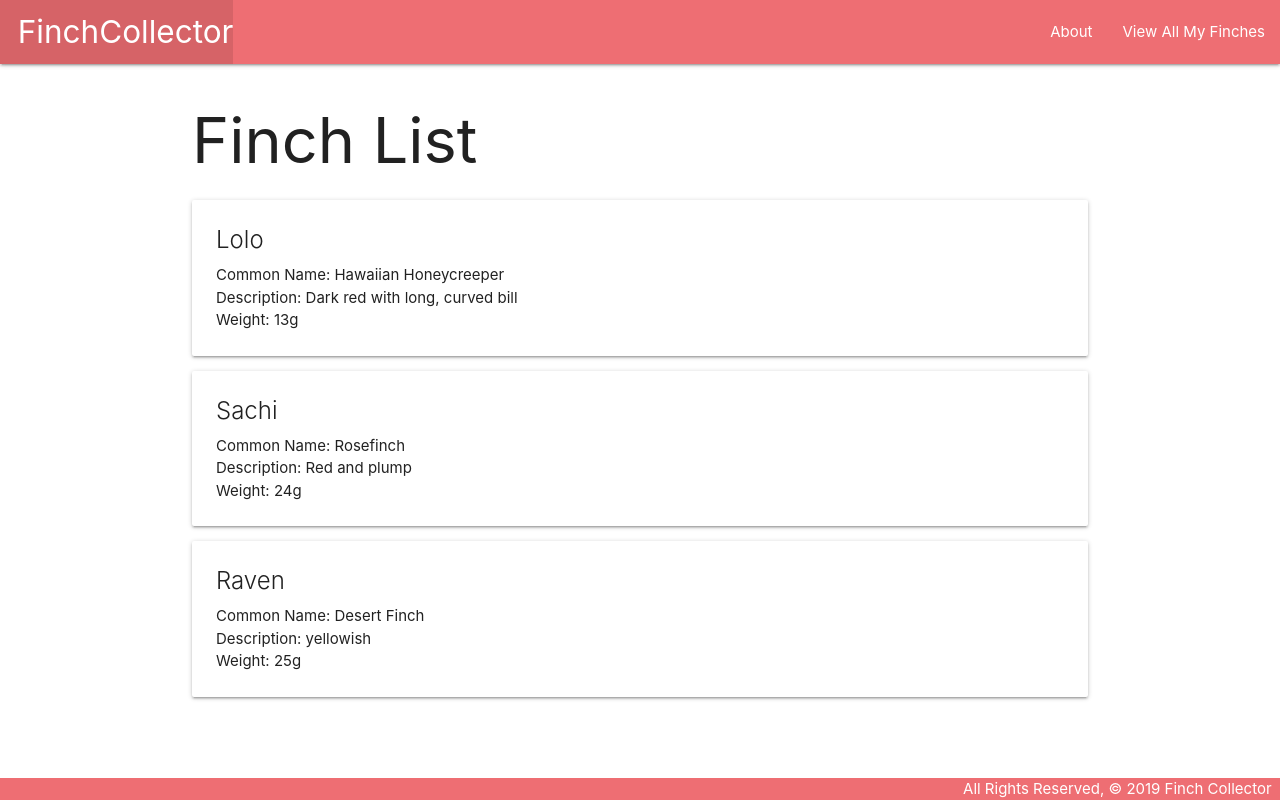
After one commit to TheTeck/Finch-Collector, a Django app: page /finches/ in a window 1280 px wide. The commit adds this page. Run offline with Django 3.2, Linux system fonts and the light colour scheme.

Commit message:
Setup index page for all the finches in collection

```diff
--- a/main_app/templates/base.html
+++ b/main_app/templates/base.html
@@ -19,6 +19,7 @@
         </ul>
         <ul class="right">
           <li><a href="/about">About</a></li>
+          <li><a href="/finches">View All My Finches</a></li>
         </ul>
       </div>
     </nav>
--- /dev/null
+++ b/main_app/templates/finches/index.html
@@ -0,0 +1,17 @@
+{% extends 'base.html' %}
+{% block content %}
+
+<h1>Finch List</h1>
+
+{% for finch in finches %}
+  <div class="card">
+    <div class="card-content">
+      <span class="card-title">{{ finch.name }}</span>
+      <p>Common Name: {{ finch.common_name }}</p>
+      <p>Description: {{ finch.description }}</p>
+      <p>Weight: {{ finch.weight }}g</p>
+    </div>
+  </div>
+{% endfor %}
+
+{% endblock %}
--- a/main_app/urls.py
+++ b/main_app/urls.py
@@ -2,5 +2,6 @@ from django.urls import path
 from . import views
 urlpatterns = [
     path('', views.home, name='home'),
-    path('about/', views.about, name='about')
+    path('about/', views.about, name='about'),
+    path('finches/', views.finches_index, name='index'),
 ]
--- a/main_app/views.py
+++ b/main_app/views.py
@@ -2,9 +2,25 @@ from django.shortcuts import render
 
 # Create your views here.
 from django.http import HttpResponse
+
+class Finch:  # Note that parens are optional if not inheriting from another class
+  def __init__(self, name, common_name, description, weight):
+    self.name = name
+    self.common_name = common_name
+    self.description = description
+    self.weight = weight
+
+finches = [
+  Finch('Lolo', 'Hawaiian Honeycreeper', 'Dark red with long, curved bill', 13),
+  Finch('Sachi', 'Rosefinch', 'Red and plump', 24),
+  Finch('Raven', 'Desert Finch', 'yellowish', 25)
+]
 
 def home(request):
     return HttpResponse('<h1>Hello Finches</h1>')
 
 def about(request):
     return render(request, 'about.html')
+
+def finches_index(request):
+    return render(request, 'finches/index.html', { 'finches': finches })
```
